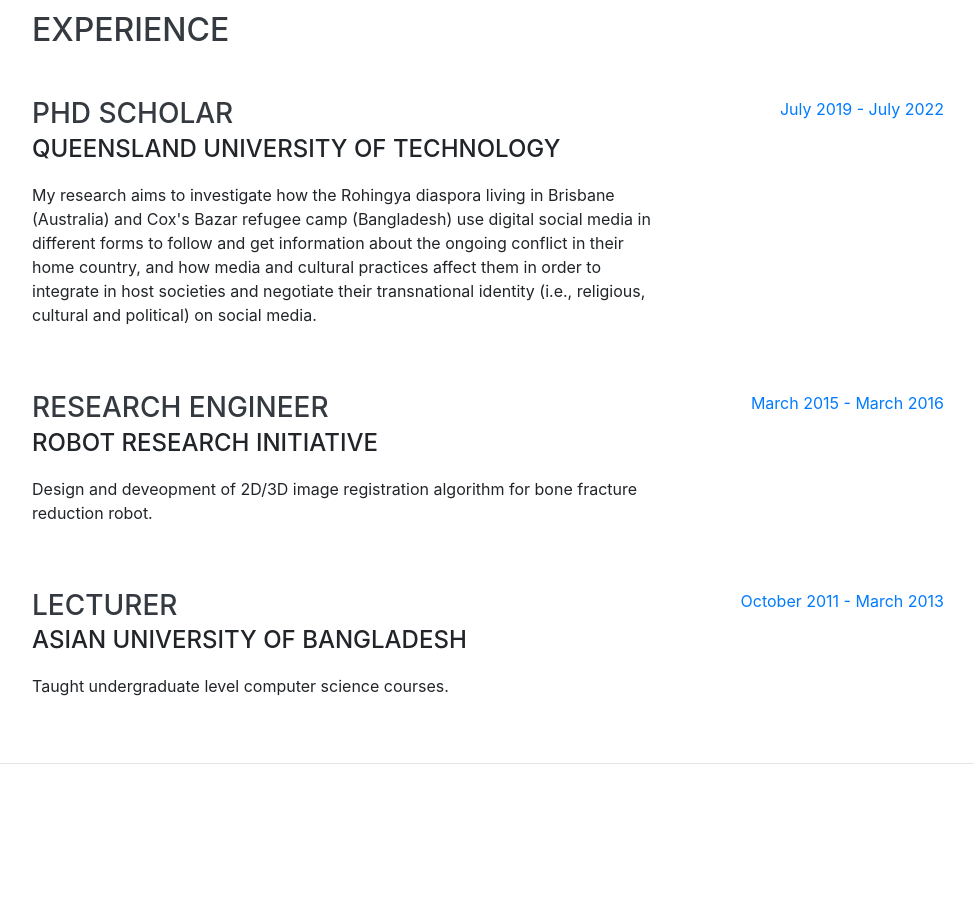
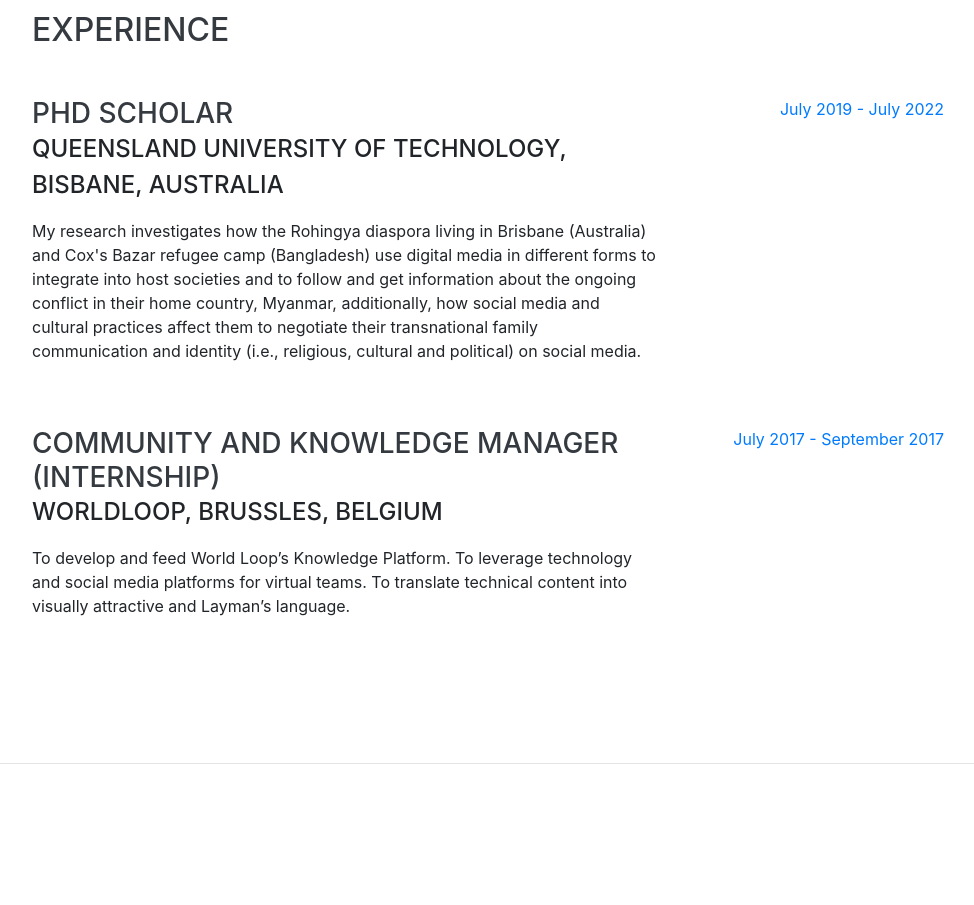
Before and after one commit to azizmonir/azizmonir.github.io, a website with bundled scripts: page index.html in a window 1280 px wide. Shown: the part 2440-3345 px from the top of the page, without its empty margins (288-1262 px from the left). Built offline with nearby package versions, Linux system fonts and the light colour scheme; a web font is replaced by a local one.

Commit message:
experience

```diff
--- a/index.html
+++ b/index.html
@@ -201,35 +201,25 @@
         <div class="resume-item d-flex flex-column flex-md-row justify-content-between mb-5">
           <div class="resume-content">
             <h3 class="mb-0">PhD Scholar</h3>
-            <div class="subheading mb-3">Queensland University of Technology</div>
-            <p> My research aims to investigate how the Rohingya diaspora living in Brisbane (Australia) and Cox's Bazar refugee camp (Bangladesh) use digital
-              social media in different forms to follow and get information about the ongoing conflict in their home country, and how media and cultural practices affect them in order to integrate
-              in host societies and negotiate their transnational identity (i.e., religious, cultural and political) on social media. </p>
+            <div class="subheading mb-3">Queensland University of Technology, Bisbane, Australia</div>
+            <p> My research investigates how the Rohingya diaspora living in Brisbane (Australia) and Cox's Bazar refugee camp (Bangladesh) use digital media
+              in different forms to integrate into host societies and to follow and get information about the ongoing conflict in their home country, Myanmar,
+              additionally, how social media and cultural practices affect them to negotiate their transnational family communication and identity (i.e., religious, cultural and political) on social media.  </p>
           </div>
           <div class="resume-date text-md-right">
             <span class="text-primary">July 2019 - July 2022</span>
           </div>
         </div>
 
-        <div class="resume-item d-flex flex-column flex-md-row justify-content-between mb-5">
+        <div class="resume-item d-flex flex-column flex-md-row justify-content-between">
           <div class="resume-content">
-            <h3 class="mb-0">Research Engineer</h3>
-            <div class="subheading mb-3">Robot Research Initiative</div>
-            <p>Design and deveopment of 2D/3D image registration algorithm for bone fracture reduction robot.</p>
+            <h3 class="mb-0"> Community and Knowledge Manager (Internship) </h3>
+            <div class="subheading mb-3">WorldLoop, Brussles, Belgium</div>
+            <p>To develop and feed World Loop’s Knowledge Platform. To leverage technology and social media platforms for virtual teams.
+              To translate technical content into visually attractive and Layman’s language. </p>
           </div>
           <div class="resume-date text-md-right">
-            <span class="text-primary">March 2015 - March 2016</span>
-          </div>
-        </div>
-
-        <div class="resume-item d-flex flex-column flex-md-row justify-content-between">
-          <div class="resume-content">
-            <h3 class="mb-0">Lecturer</h3>
-            <div class="subheading mb-3">Asian University of Bangladesh</div>
-            <p>Taught undergraduate level computer science courses.</p>
-          </div>
-          <div class="resume-date text-md-right">
-            <span class="text-primary">October 2011 - March 2013</span>
+            <span class="text-primary"> July 2017 - September 2017 </span>
           </div>
         </div>
 
```
